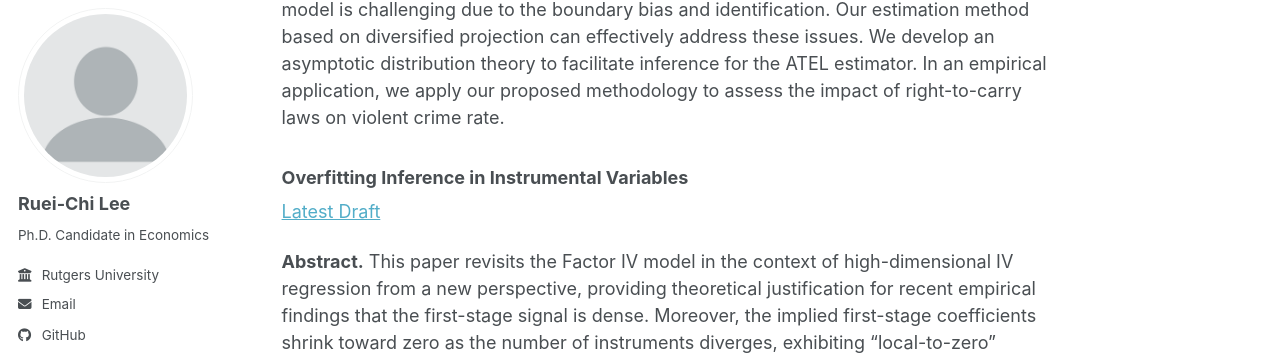
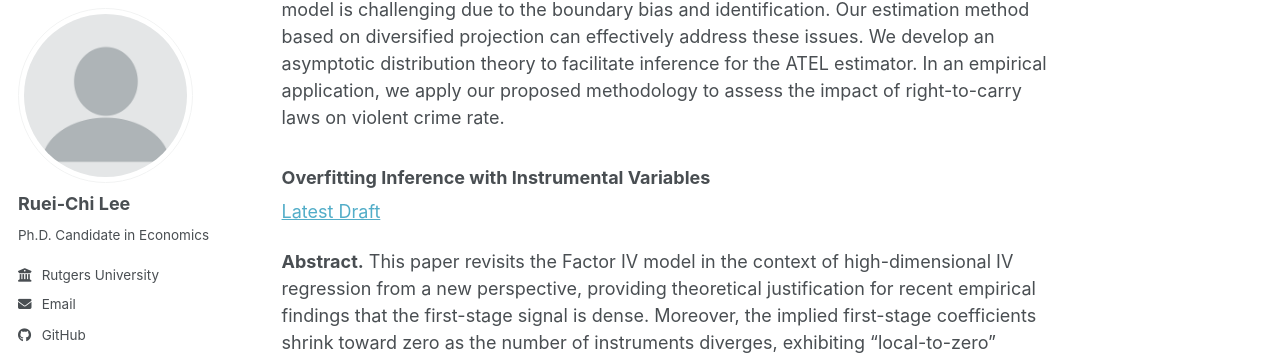
Before and after one commit to rueichilee/rueichilee.github.io, a Jekyll site: the page built from _pages/research.md, in a window 1280 px wide and 900 px high, scrolled down 471 px. Shown: the part 93-453 px from the top of the window. Built offline with Jekyll 4.4.1, drawn with Linux system fonts in a browser that asks for light colours; a style sheet for code colours, icons or effects is not loaded.

Commit message:
Update research.md

```diff
--- a/_pages/research.md
+++ b/_pages/research.md
@@ -12,7 +12,7 @@ Accepted in *Econometric Theory*. [arXiv](https://arxiv.org/abs/2609.10617)
 
 **Abstract.** Many real-world policies and business interventions require assessing short-term effects to inform timely decisions, even though most causal inference methods focus on long-term average treatment effects. In this paper, we introduce average treatment effect localization (ATEL), which captures localized, short-term policy impacts in panel data settings with a single treated unit and provides early indicators of policy impact. To accommodate both time-varying and nonlinear effects of observed and unobserved covariates, we propose a nonparametric model for untreated outcome, interpreted as a time-varying factor model via sieve approximation. Estimating the time-varying factor model is challenging due to the boundary bias and identification. Our estimation method based on diversified projection can effectively address these issues. We develop an asymptotic distribution theory to facilitate inference for the ATEL estimator. In an empirical application, we apply our proposed methodology to assess the impact of right-to-carry laws on violent crime rate.
 
-### Overfitting Inference in Instrumental Variables
+### Overfitting Inference with Instrumental Variables
 
 [Latest Draft](/files/JMP.pdf)
 
```
